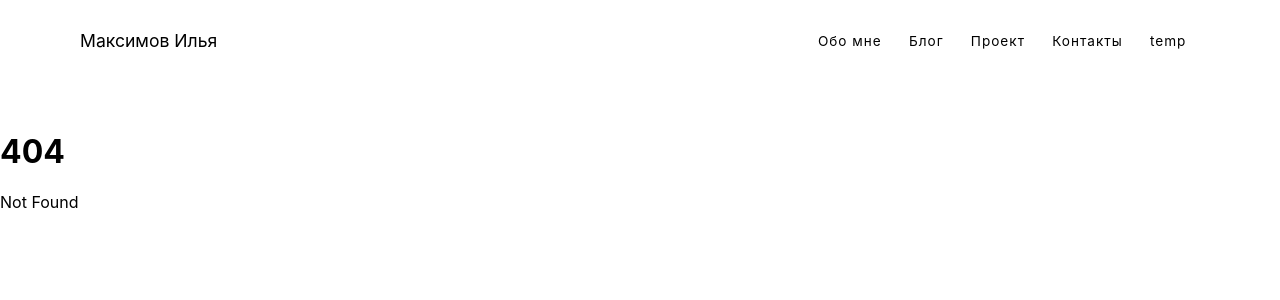
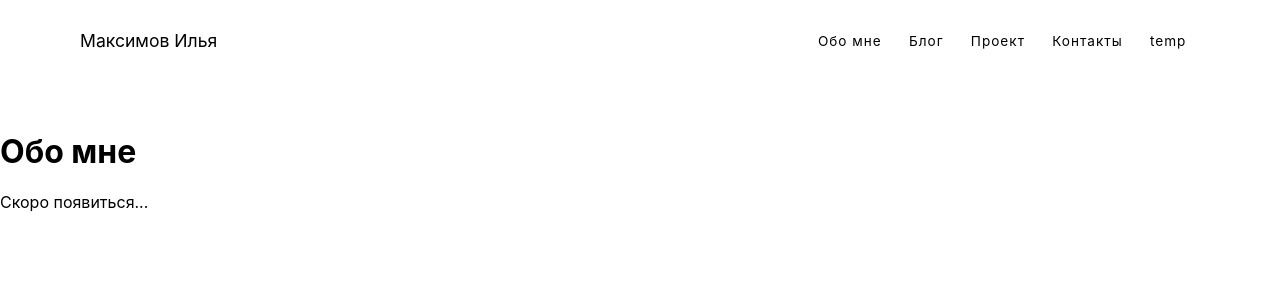
Before and after one commit to FlipiFloppy/svelte-test, a SvelteKit app: page /about in a window 1280 px wide. Before the commit this address had no page. Shown: the top 300 px of the page. Built offline with nearby package versions, Linux system fonts and the light colour scheme.

Commit message:
add pages

```diff
--- /dev/null
+++ b/src/routes/about/+page.svelte
@@ -0,0 +1,3 @@
+<h1>Обо мне</h1>
+
+Скоро появиться...
--- /dev/null
+++ b/src/routes/blog/+page.svelte
@@ -0,0 +1 @@
+<h1>Мой Блог</h1>
--- /dev/null
+++ b/src/routes/contact/+page.svelte
@@ -0,0 +1 @@
+<h1>Мои контакты</h1>
--- /dev/null
+++ b/src/routes/project/+page.svelte
@@ -0,0 +1 @@
+<h1>Мои проекты</h1>
```
